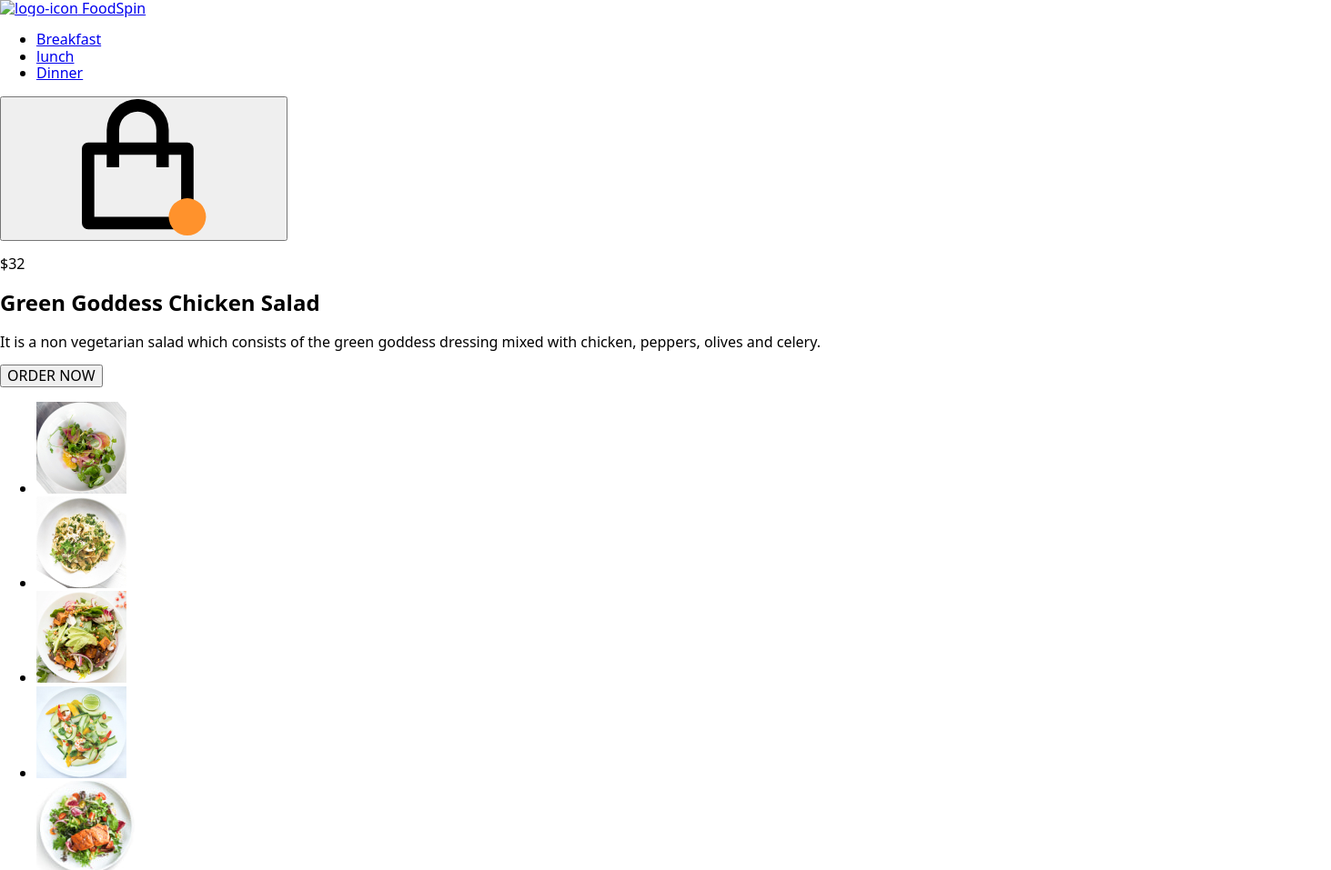
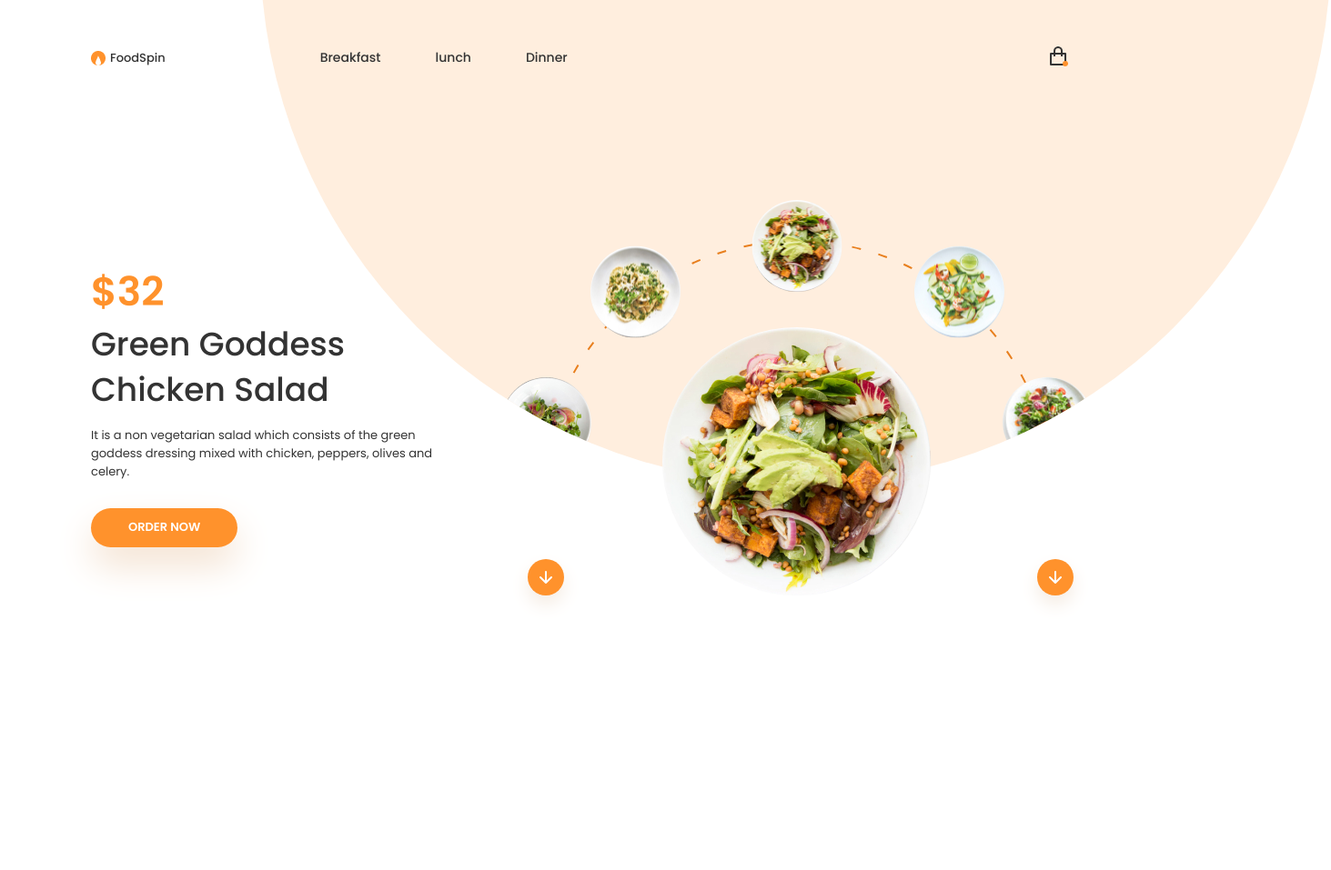
Before and after one commit to IvanVA13/foodSpin, a plain HTML site: page index.html in a window 1280 px wide. Shown: the top 957 px of the page at 91% size, 1463 px wide, since content can reach past the window. After the commit the page ends 800 px from the top, so only its background shows below. Drawn offline with nearby package versions, Linux system fonts and the light colour scheme; the site is published under a folder, as on GitHub Pages, so addresses that start at the root find nothing.

Commit message:
[bugfix] fix some routs

```diff
--- a/index.html
+++ b/index.html
@@ -5,7 +5,7 @@
     <meta http-equiv="X-UA-Compatible" content="IE=edge" />
     <meta name="viewport" content="width=device-width, initial-scale=1.0" />
     <title>foodSpin</title>
-    <link rel="icon" href="/images/logo-icon.png" />
+    <link rel="icon" href="./images/logo-icon.png" />
     <link rel="preconnect" href="https://fonts.googleapis.com" />
     <link rel="preconnect" href="https://fonts.gstatic.com" crossorigin />
     <link
@@ -16,13 +16,13 @@
       rel="stylesheet"
       href="https://cdnjs.cloudflare.com/ajax/libs/modern-normalize/1.0.0/modern-normalize.min.css"
     />
-    <link rel="stylesheet" href="/css/styles.css" />
+    <link rel="stylesheet" href="./css/styles.css" />
   </head>
   <body>
     <header class="header">
       <div class="container header-container">
         <a class="link logo" href="/"
-          ><img src="/images/logo-icon.png" alt="logo-icon" /> FoodSpin</a
+          ><img src="./images/logo-icon.png" alt="logo-icon" /> FoodSpin</a
         >
         <nav>
           <ul class="nav-link-list">
```
